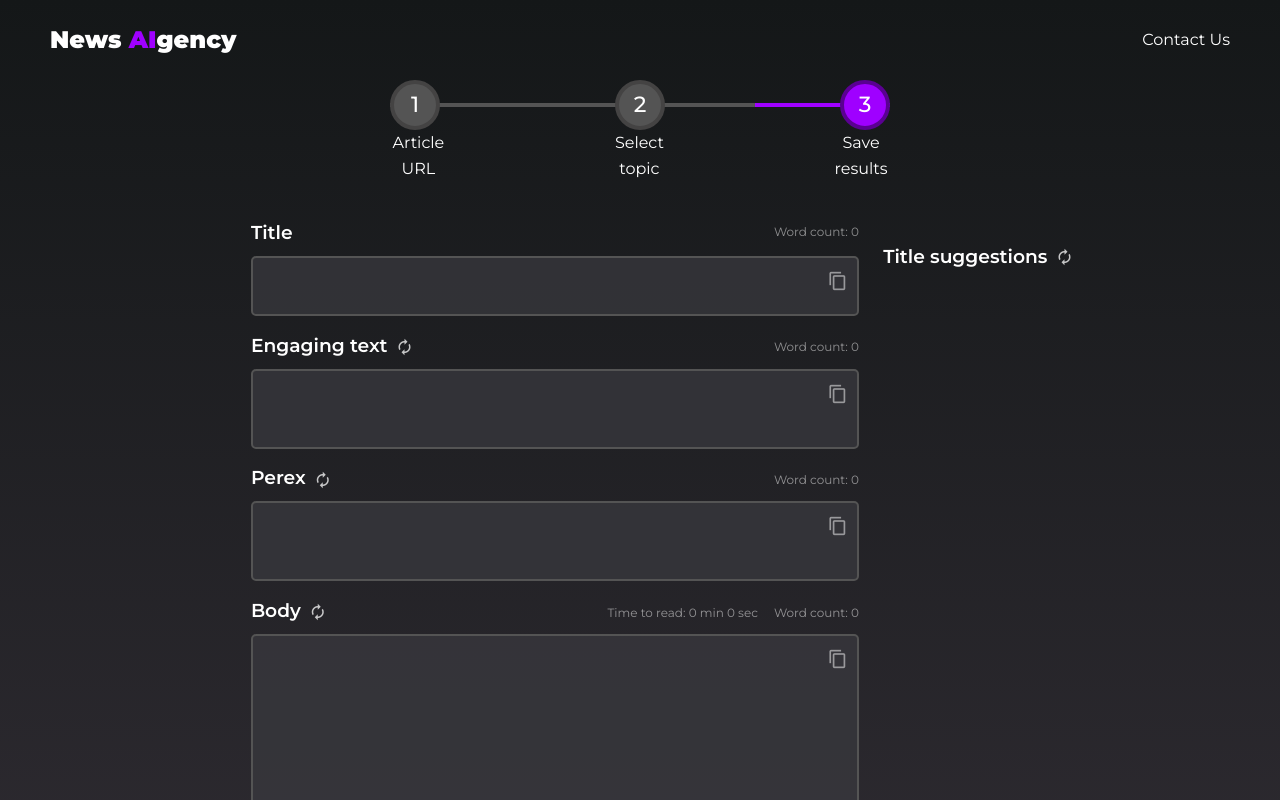
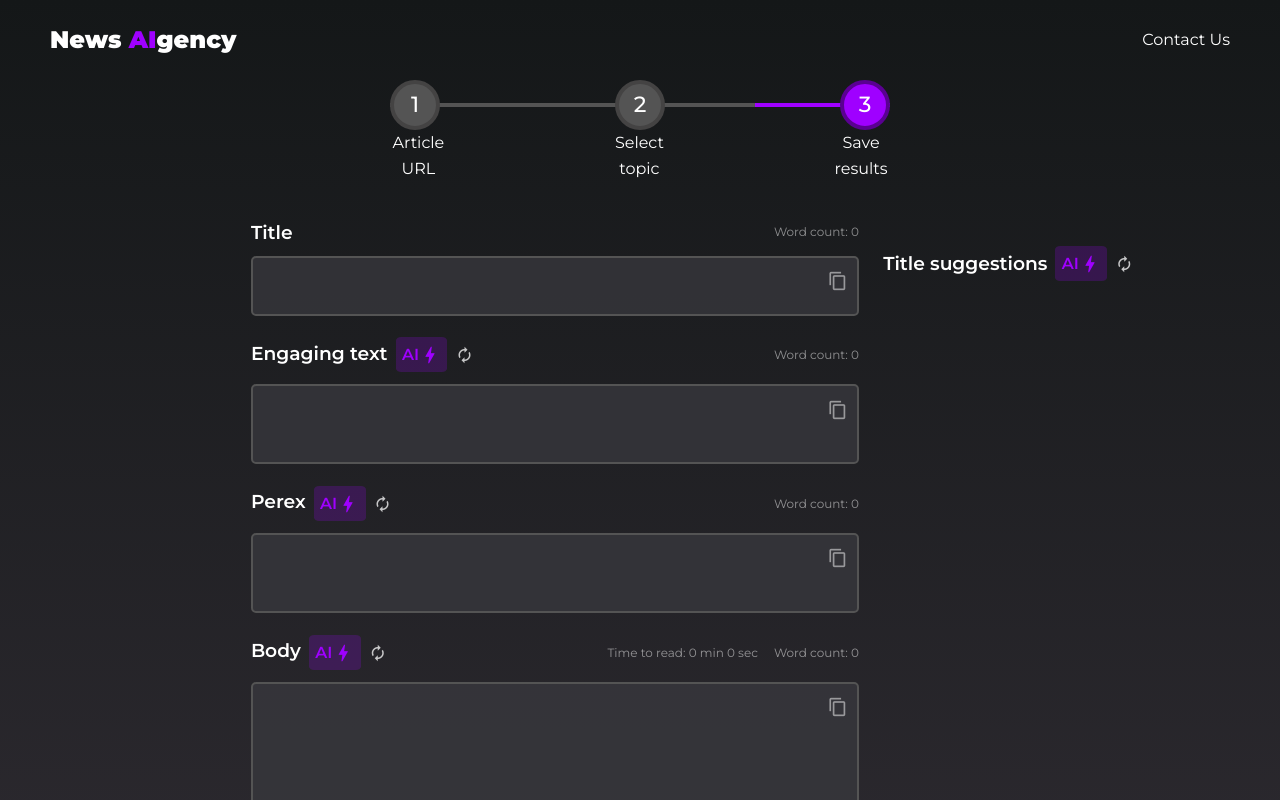
Before and after one commit to News-AIgency/App, a Vue app in the folder frontend/: page /article in a window 1280 px wide. Shown: the top 800 px of the page. Built offline with nearby package versions, Linux system fonts and the light colour scheme.

Commit message:
Made AIgenerated component

```diff
--- /dev/null
+++ b/frontend/src/components/AiContent.vue
@@ -0,0 +1,24 @@
+<template>
+    <span class="ai-box">AI<span class="material-icons ai-spark">
+            bolt
+        </span></span>
+</template>
+
+<style scoped>
+.ai-box {
+    display: flex;
+    align-items: center;
+    justify-content: center;
+    padding: 0.3em 0.4em;
+    font-size: 16px;
+    font-weight: 600;
+    border-radius: 10%;
+    background-color: #9d00ff34;
+    color: #9f00ff;
+    margin: 0.5em 0;
+}
+
+.ai-spark {
+    font-size: 22px;
+}
+</style>
--- a/frontend/src/views/ArticleView.vue
+++ b/frontend/src/views/ArticleView.vue
@@ -2,9 +2,9 @@
   <main>
     <ProgressBar :active-page="3"></ProgressBar>
     <div class="loading-container" v-show="articleStore.loading">
-          <LoadingSpinner></LoadingSpinner>
-          Generating article...
-        </div>
+      <LoadingSpinner></LoadingSpinner>
+      Generating article...
+    </div>
     <div class="page-wrapper">
 
       <div class="textarea-wrapper">
@@ -13,7 +13,7 @@
 
         <div class="textarea-container" v-show="!articleStore.loading">
           <div class="header-container">
-            <h3 class="header-container" >Title</h3>
+            <h3 class="header-container">Title</h3>
             <p class="word-counter">Word count: {{ titleWordCount }}</p>
           </div>
           <div class="textarea-copy-wrapper">
@@ -27,6 +27,7 @@
           <div class="header-container">
             <div class="regenerate-wrapper">
               <h3 class="header-container">Engaging text</h3>
+              <AiContent></AiContent>
               <button class="material-icons regenerate-button" v-b-tooltip.hover title="Regenerate"
                 @click="regenEngagingText">autorenew</button>
             </div>
@@ -43,6 +44,7 @@
           <div class="header-container">
             <div class="regenerate-wrapper">
               <h3 class="header-container">Perex</h3>
+              <AiContent></AiContent>
               <button class="material-icons regenerate-button" v-b-tooltip.hover title="Regenerate"
                 @click="regenPerex">autorenew</button>
             </div>
@@ -59,6 +61,7 @@
           <div class="header-container">
             <div class="regenerate-wrapper">
               <h3 class="header-container">Body</h3>
+              <AiContent></AiContent>
               <button class="material-icons regenerate-button" v-b-tooltip.hover title="Regenerate"
                 @click="regenBody">autorenew</button>
             </div>
@@ -77,6 +80,7 @@
         <div class="tags-container" v-show="!articleStore.loading">
           <div class="regenerate-wrapper">
             <h3 class="header-container">Tags</h3>
+            <AiContent></AiContent>
             <button class="material-icons regenerate-button" v-b-tooltip.hover title="Regenerate"
               @click="regenTags">autorenew</button>
           </div>
@@ -105,6 +109,7 @@
         <h2 class="filler"></h2>
         <div class="regenerate-wrapper" v-show="!articleStore.loading">
           <h3 class="header-container" v-show="!articleStore.loading">Title suggestions</h3>
+          <AiContent></AiContent>
           <button class="material-icons regenerate-button" v-b-tooltip.hover title="Regenerate"
             @click="regenTitleSuggestions">autorenew</button>
         </div>
@@ -121,8 +126,9 @@
 
 <script lang="ts">
 import { useArticleStore } from '@/stores/articleStore'
-import ProgressBar from '@/components/ProgressBar.vue';
+import ProgressBar from '@/components/ProgressBar.vue'
 import LoadingSpinner from '../components/LoadingSpinner.vue'
+import AiContent from '@/components/AiContent.vue';
 
 export default {
   setup() {
@@ -132,6 +138,7 @@ export default {
   components: {
     ProgressBar,
     LoadingSpinner,
+    AiContent
   },
   data() {
     return {
--- a/frontend/src/views/TopicView.vue
+++ b/frontend/src/views/TopicView.vue
@@ -13,9 +13,7 @@
 
       <div class="ai-gen-content">
         <h2 class="title">Topic Suggestions</h2>
-        <span class="ai-box">AI<span class="material-icons ai-spark">
-            bolt
-          </span></span>
+        <AiContent></AiContent>
       </div>
 
       <form class="topics">
@@ -38,6 +36,7 @@ import { useArticleStore } from '@/stores/articleStore'
 import { useTopicsStore } from '../stores/topicsStore'
 import LoadingSpinner from '../components/LoadingSpinner.vue'
 import ProgressBar from '@/components/ProgressBar.vue';
+import AiContent from '@/components/AiContent.vue';
 
 export default {
   setup() {
@@ -48,6 +47,7 @@ export default {
   components: {
     LoadingSpinner,
     ProgressBar,
+    AiContent,
   },
   data() {
     return {
@@ -128,23 +128,6 @@ export default {
   display: flex;
   flex-direction: row;
   gap: 12px;
-}
-
-.ai-box {
-  display: flex;
-  align-items: center;
-  justify-content: center;
-  padding: 0.3em 0.4em;
-  font-size: 16px;
-  font-weight: 600;
-  border-radius: 10%;
-  background-color: #9d00ff34;
-  color: #9f00ff;
-  margin: 0.5em 0;
-}
-
-.ai-spark {
-  font-size: 22px;
 }
 
 .topic-selection {
```
